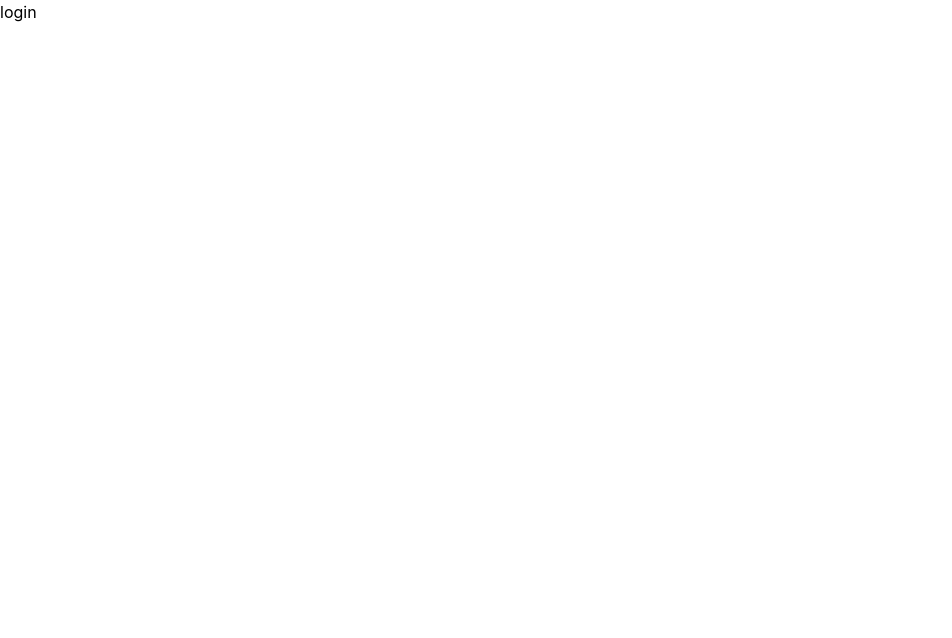
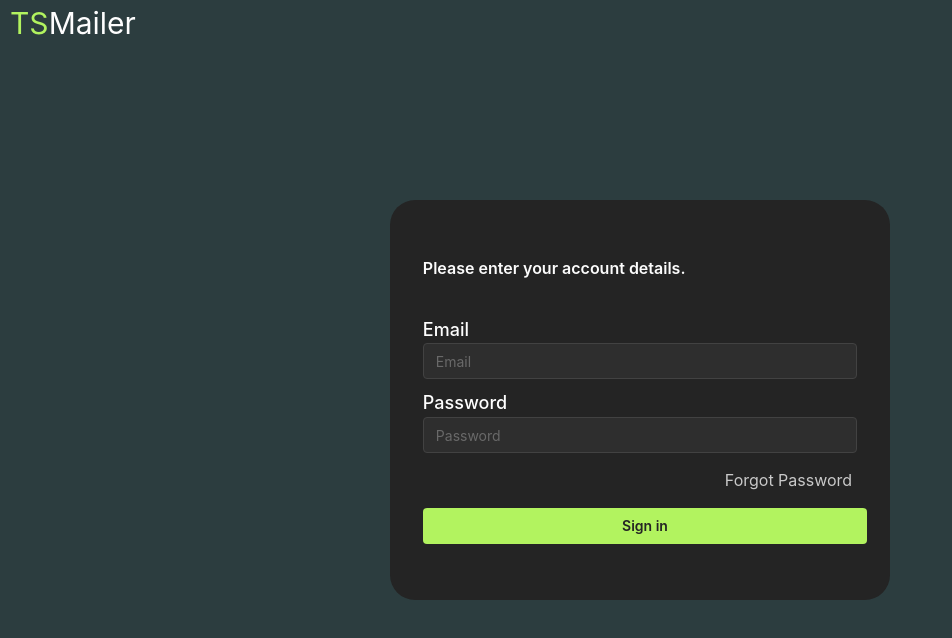
Before and after one commit to Rilaey/tsmailer, a Next.js app in the folder apps/dashboard/: page /login in a window 1280 px wide. Shown: the top 638 px of the page, without its empty margins (0-952 px from the left). Built offline with nearby package versions, Linux system fonts and the light colour scheme.

Commit message:
Created login page.

```diff
--- /dev/null
+++ b/apps/dashboard/components/LoginForm/LoginForm.tsx
@@ -0,0 +1,94 @@
+import { Button, Paper, Text, TextInput } from "@mantine/core";
+import styles from "../../styles/loginForm.module.css";
+import { useLogin } from "../../hooks/useLogin";
+import { useEffect } from "react";
+
+const LoginForm = () => {
+  const { error, isLoading, loginFormState, setLoginFormState, login } =
+    useLogin();
+
+  const handleFormChange = (e: { target: { name: any; value: any } }) => {
+    setLoginFormState((prev) => {
+      if (prev) {
+        return {
+          ...prev,
+          [e.target.name]: e.target.value
+        };
+      }
+
+      return prev;
+    });
+  };
+  return (
+    <Paper
+      w={500}
+      h={400}
+      style={{
+        padding: "3%",
+        borderRadius: "25px",
+        display: "flex",
+        flexDirection: "column",
+        justifyContent: "center"
+      }}
+      component="form"
+      onSubmit={login}
+    >
+      <Text c="#fcfcfc" fw={600} p={5}>
+        Please enter your account details.
+      </Text>
+      <br />
+      <TextInput
+        label="Email"
+        placeholder="Email"
+        classNames={{ label: styles.label }}
+        p={5}
+        name="email"
+        value={loginFormState.email}
+        onChange={(e) => handleFormChange(e)}
+      />
+      <TextInput
+        label="Password"
+        placeholder="Password"
+        classNames={{ label: styles.label }}
+        p={5}
+        name="password"
+        value={loginFormState.password}
+        onChange={(e) => handleFormChange(e)}
+      />
+      <Text
+        p={5}
+        m={5}
+        style={{
+          textAlign: "right"
+        }}
+      >
+        Forgot Password
+      </Text>
+      {error && (
+        <Text
+          p={5}
+          m={5}
+          style={{
+            textAlign: "center"
+          }}
+          c="crimson"
+        >
+          {error}
+        </Text>
+      )}
+      <Button
+        fullWidth
+        p={5}
+        m={5}
+        color="#b2f35f"
+        c="var(--mantine-color-body)"
+        disabled={isLoading}
+        type="submit"
+      >
+        Sign in
+      </Button>
+    </Paper>
+  );
+};
+
+export default LoginForm;
--- /dev/null
+++ b/apps/dashboard/hooks/useLogin.ts
@@ -0,0 +1,61 @@
+import { useState } from "react";
+
+interface loginFormStateProps {
+  email: string;
+  password: string;
+}
+
+export const useLogin = () => {
+  const [error, setError] = useState<string | null>(null);
+  const [isLoading, setIsLoading] = useState<boolean>(false);
+  const [loginFormState, setLoginFormState] = useState<loginFormStateProps>({
+    email: "",
+    password: ""
+  });
+
+  const login = async (e: { preventDefault: () => void }) => {
+    e.preventDefault();
+
+    setError(null);
+    setIsLoading(true);
+    try {
+      if (!loginFormState.email || !loginFormState.password) {
+        throw new Error("Please enter email and password");
+      }
+
+      const response = await fetch("/api/login", {
+        method: "POST",
+        headers: {
+          "Content-Type": "application/json"
+        },
+        body: JSON.stringify({
+          email: loginFormState.email,
+          password: loginFormState.password
+        })
+      });
+
+      if (!response.ok) {
+        throw new Error("Error logging user in.");
+      }
+
+      setIsLoading(false);
+      console.log(loginFormState);
+      setLoginFormState({
+        email: "",
+        password: ""
+      });
+    } catch (err: any) {
+      console.log(err.message);
+      setIsLoading(false);
+      setError(err.message);
+    }
+  };
+
+  return {
+    error,
+    isLoading,
+    loginFormState,
+    setLoginFormState,
+    login
+  };
+};
--- a/apps/dashboard/pages/_app.tsx
+++ b/apps/dashboard/pages/_app.tsx
@@ -5,7 +5,7 @@ import { MantineProvider } from "@mantine/core";
 
 function MyApp({ Component, pageProps }: AppProps) {
   return (
-    <MantineProvider>
+    <MantineProvider defaultColorScheme="dark">
       <Component {...pageProps} />
     </MantineProvider>
   );
--- /dev/null
+++ b/apps/dashboard/pages/api/login.ts
@@ -0,0 +1,29 @@
+import "dotenv/config";
+import { NextApiRequest, NextApiResponse } from "next";
+
+export default async function login(req: NextApiRequest, res: NextApiResponse) {
+  const { email, password } = req.body;
+
+  try {
+    const response = await fetch(
+      `${process.env.NEXT_PUBLIC_DEV_ROUTE}/api/user/loginUser`,
+      {
+        method: "POST",
+        headers: {
+          "Content-Type": "application/json"
+        },
+        body: JSON.stringify({ email, password })
+      }
+    );
+
+    if (!response.ok) {
+      throw new Error("Error logging user in.");
+    }
+
+    const data = await response.json();
+
+    res.status(200).json(data);
+  } catch (err: any) {
+    res.status(500).json(err.message);
+  }
+}
--- a/apps/dashboard/pages/login.tsx
+++ b/apps/dashboard/pages/login.tsx
@@ -1,8 +1,39 @@
 import React from "react";
 import type { NextPage } from "next";
+import { Box, Container, Text } from "@mantine/core";
+import LoginForm from "../components/LoginForm/LoginForm";
 
 const login: NextPage = () => {
-  return <div>login</div>;
+  return (
+    <Container
+      style={{
+        height: "100vh",
+        display: "flex",
+        alignItems: "center",
+        justifyContent: "center"
+      }}
+    >
+      <Text
+        style={{
+          position: "fixed",
+          top: "0",
+          left: "10px",
+          fontSize: "30px"
+        }}
+        c="#fefefe"
+      >
+        <span
+          style={{
+            color: "#b2f35f"
+          }}
+        >
+          TS
+        </span>
+        Mailer
+      </Text>
+      <LoginForm />
+    </Container>
+  );
 };
 
 export default login;
--- a/apps/dashboard/styles/globals.css
+++ b/apps/dashboard/styles/globals.css
@@ -1,26 +1,4 @@
-html,
 body {
-  padding: 0;
-  margin: 0;
-  font-family: -apple-system, BlinkMacSystemFont, Segoe UI, Roboto, Oxygen,
-    Ubuntu, Cantarell, Fira Sans, Droid Sans, Helvetica Neue, sans-serif;
+  background: #2c3d3f;
+  /* font-family: "Lato"; */
 }
-
-a {
-  color: inherit;
-  text-decoration: none;
-}
-
-* {
-  box-sizing: border-box;
-}
-
-@media (prefers-color-scheme: dark) {
-  html {
-    color-scheme: dark;
-  }
-  body {
-    color: white;
-    background: black;
-  }
-}
--- /dev/null
+++ b/apps/dashboard/styles/loginForm.module.css
@@ -0,0 +1,4 @@
+.label {
+  color: #fefefe;
+  font-size: 18px;
+}
```
Also changed, not shown: apps/dashboard/pages/index.tsx (+6 -1 lines).
